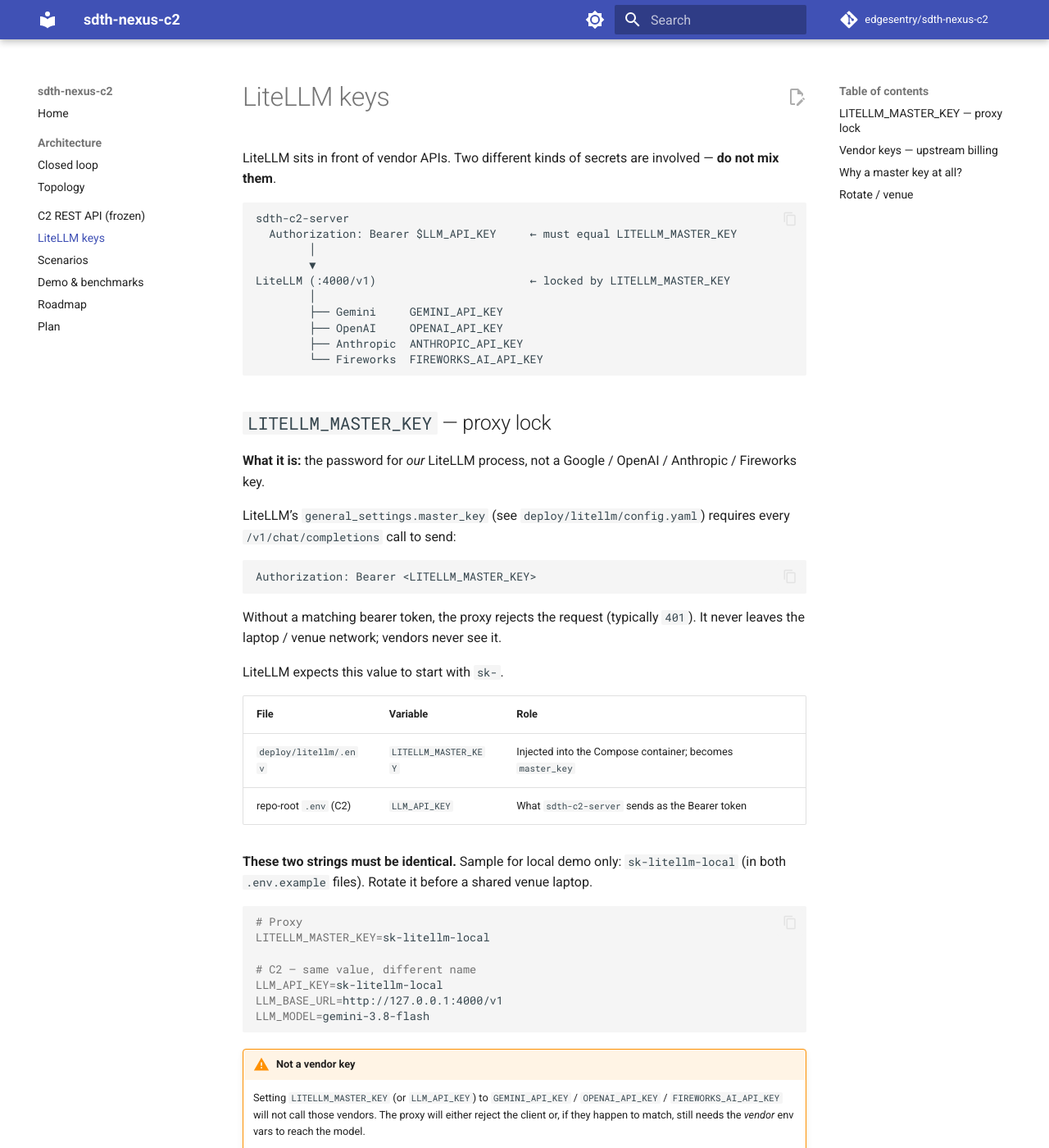
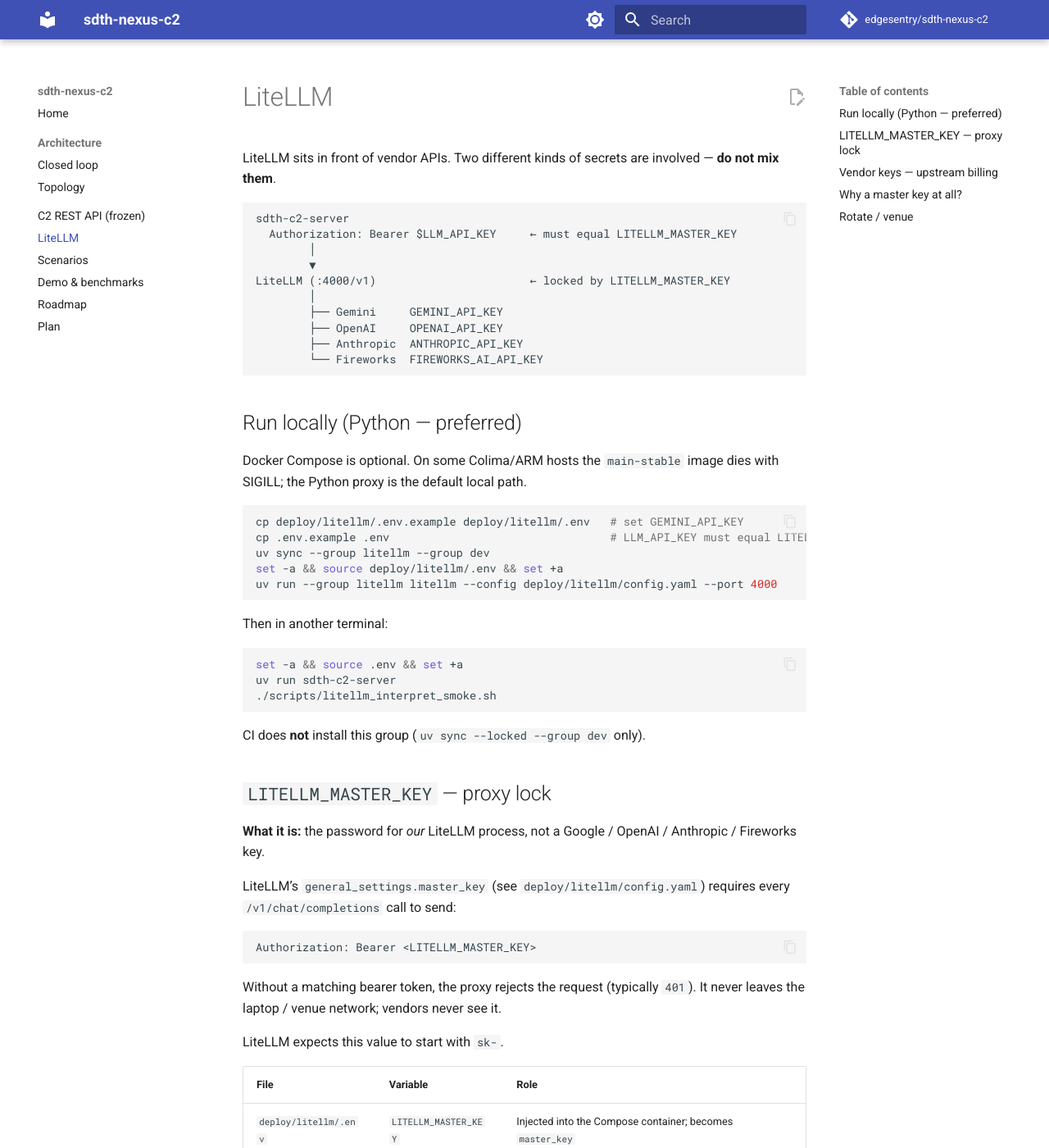
Before and after one commit to edgesentry/sdth-nexus-c2, an MkDocs documentation site: the page built from docs/litellm.md, in a window 1280 px wide and 1400 px high. Shown: the whole window at 82% size. Built offline with MkDocs 1.6.1 and Material for MkDocs 9.7.7, drawn with Linux system fonts in a browser that asks for light colours; comment, search, counter and statistics services are not loaded; some of the changed text lies outside the part shown.

Commit message:
Prefer the Python LiteLLM proxy via an optional uv group.
Document it on the MkDocs LiteLLM page and keep CI on --group dev only.

Co-authored-by: Cursor <cursoragent@cursor.com>

````diff
--- a/docs/litellm.md
+++ b/docs/litellm.md
@@ -1,4 +1,4 @@
-# LiteLLM keys
+# LiteLLM
 
 LiteLLM sits in front of vendor APIs. Two different kinds of secrets are involved — **do not mix them**.
 
@@ -14,6 +14,28 @@ LiteLLM (:4000/v1)                       ← locked by LITELLM_MASTER_KEY
         ├── Anthropic  ANTHROPIC_API_KEY
         └── Fireworks  FIREWORKS_AI_API_KEY
 ```
+
+## Run locally (Python — preferred)
+
+Docker Compose is optional. On some Colima/ARM hosts the `main-stable` image dies with SIGILL; the Python proxy is the default local path.
+
+```bash
+cp deploy/litellm/.env.example deploy/litellm/.env   # set GEMINI_API_KEY
+cp .env.example .env                                 # LLM_API_KEY must equal LITELLM_MASTER_KEY
+uv sync --group litellm --group dev
+set -a && source deploy/litellm/.env && set +a
+uv run --group litellm litellm --config deploy/litellm/config.yaml --port 4000
+```
+
+Then in another terminal:
+
+```bash
+set -a && source .env && set +a
+uv run sdth-c2-server
+./scripts/litellm_interpret_smoke.sh
+```
+
+CI does **not** install this group (`uv sync --locked --group dev` only).
 
 ## `LITELLM_MASTER_KEY` — proxy lock
 
@@ -77,7 +99,7 @@ CI does not start LiteLLM. Unset `LLM_BASE_URL` → heuristic interpret; no keys
 1. Pick a new `sk-…` value (do not reuse a vendor key).
 2. Put it in `deploy/litellm/.env` as `LITELLM_MASTER_KEY`.
 3. Put the **same** value in C2 `.env` as `LLM_API_KEY`.
-4. Restart Compose and `sdth-c2-server`.
+4. Restart the Python proxy (`uv run --group litellm litellm …`) and `sdth-c2-server`.
 5. Never commit `.env`. Examples (`.env.example`) may keep `sk-litellm-local`.
 
 Live path: [Demo Path D](demo.md#demo-path-d-live-llm-via-litellm). Interpret contract: [C2 REST](api/rest.md#post-apiinterpret).
--- a/mkdocs.yml
+++ b/mkdocs.yml
@@ -53,7 +53,7 @@ nav:
     - Closed loop: architecture/index.md
     - Topology: architecture/topology.md
   - C2 REST API (frozen): api/rest.md
-  - LiteLLM keys: litellm.md
+  - LiteLLM: litellm.md
   - Scenarios: scenarios.md
   - Demo & benchmarks: demo.md
   - Roadmap: roadmap.md
--- a/pyproject.toml
+++ b/pyproject.toml
@@ -83,3 +83,7 @@ dev = [
     "ruff>=0.11.0",
     "types-PyYAML>=6.0.12",
 ]
+# Local / venue LiteLLM proxy (not in CI). uv sync --group litellm
+litellm = [
+    "litellm[proxy]>=1.76.0",
+]
````
Also changed, not shown: README.md (+3 -1 lines), deploy/litellm/README.md (+3 -1 lines), docs/demo.md (+6 -1 lines), docs/index.md (+2 -2 lines), 3 other files.
